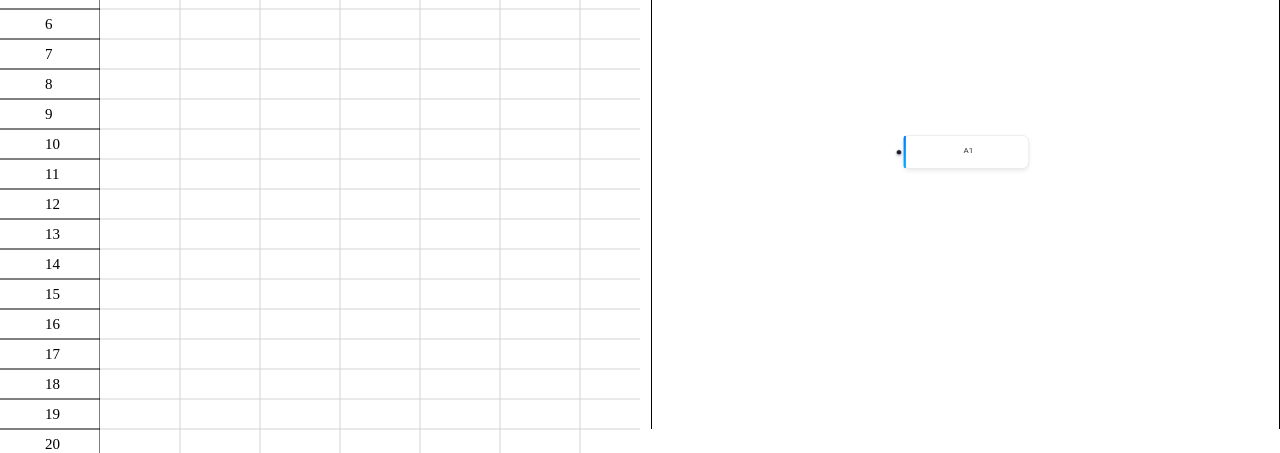
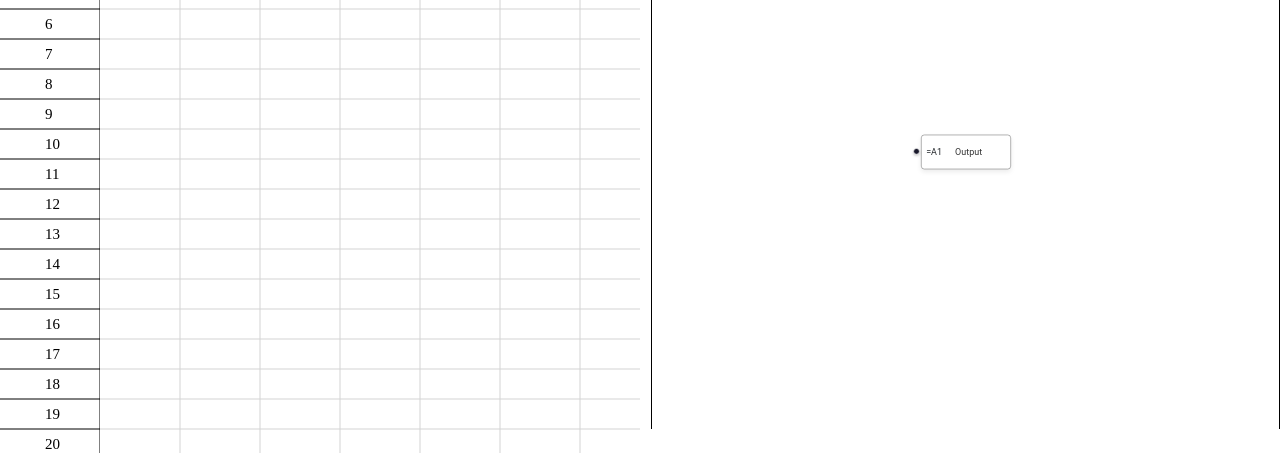
Before and after one commit to NathanaelEastwood/SheetAI, a React (Vite) app: page / in a window 1280 px wide. Shown: the part 371-824 px from the top of the page. Built offline with nearby package versions, Linux system fonts and the light colour scheme.

Commit message:
Made some adjustments to the styling of function nodes.

```diff
--- a/src/App.css
+++ b/src/App.css
@@ -282,28 +282,16 @@ html, body, #root {
 /* Modern, clean node style with a tasteful accent stripe */
 .modern-function-node {
   background: #ffffff;
-  border: 1px solid #e0e0e0;
-  border-radius: 12px;
+  border: 1px solid #888888;
+  border-radius: 5px;
   padding: 16px;
-  width: 220px;
+  width: 140px;
   box-shadow: 0 4px 8px rgba(0, 0, 0, 0.08);
   font-family: 'Roboto', 'Helvetica Neue', Helvetica, Arial, sans-serif;
   position: relative;
   transition: transform 0.2s ease, box-shadow 0.2s ease;
 }
 
-/* Accent stripe on the left for a subtle pop of color */
-.modern-function-node::before {
-  content: "";
-  position: absolute;
-  left: 0;
-  top: 0;
-  bottom: 0;
-  width: 4px;
-  background: linear-gradient(180deg, #007bff, #00aaff);
-  border-top-left-radius: 12px;
-  border-bottom-left-radius: 12px;
-}
 
 .modern-function-node:hover {
   box-shadow: 0 12px 24px rgba(0, 0, 0, 0.22);
@@ -333,10 +321,6 @@ html, body, #root {
   transition: border-color 0.2s ease;
 }
 
-.modern-function-node .input-field:focus {
-  border-color: #007bff;
-}
-
 /* Modern handle style */
 .handle {
   width: 12px;
--- a/src/Components/InteractionSpace/FunctionNode.tsx
+++ b/src/Components/InteractionSpace/FunctionNode.tsx
@@ -9,14 +9,14 @@ export default function ModernFunctionNode({ data, isConnectable }: NodeProps<Fu
     // Calculate the minimum required height for each side.
     // For more than one handle, the required height is the number of gaps * gap size.
     // For a single handle, we default to a minimal height (20px in this case).
-    const minLeftHeight = data.intakeNodes > 1 ? (data.intakeNodes - 1) * MIN_HANDLE_GAP : 20;
+    const minLeftHeight = data.inputNodes > 1 ? (data.inputNodes - 1) * MIN_HANDLE_GAP : 20;
     const minRightHeight = data.outputNodes > 1 ? (data.outputNodes - 1) * MIN_HANDLE_GAP : 20;
 
     // Use the maximum of the provided height and the minimal required heights.
     const finalHeight = Math.max(data.height, minLeftHeight, minRightHeight);
 
     // Calculate the offsets so the handles are evenly distributed.
-    const leftOffsets = calculateOffsets(data.intakeNodes, finalHeight);
+    const leftOffsets = calculateOffsets(data.inputNodes, finalHeight);
     const rightOffsets = calculateOffsets(data.outputNodes, finalHeight);
 
     return (
@@ -39,7 +39,29 @@ export default function ModernFunctionNode({ data, isConnectable }: NodeProps<Fu
             ))}
 
             <div className="content" style={{ height: `${finalHeight}px` }}>
+                {data.inputLabels.map((value, index) => (
+                    <div
+                        key={`input-label-${index}-${data.label}`}
+                        style={{
+                        position: "absolute",
+                        top: leftOffsets[index] + 5,
+                        left: 7
+                    }}>
+                        {value}
+                    </div>
+                    ))}
                 <label htmlFor="text">{data.label}</label>
+                {data.outputLabels.map((value, index) => (
+                    <div
+                        key={`output-label-${index}-${data.label}`}
+                        style={{
+                            position: "absolute",
+                            top: rightOffsets[index] + 5,
+                            right: 5
+                        }}>
+                        {value}
+                    </div>
+                ))}
             </div>
 
             {/* Right side connections */}
--- a/src/Components/InteractionSpace/InteractionSpace.tsx
+++ b/src/Components/InteractionSpace/InteractionSpace.tsx
@@ -39,7 +39,7 @@ const InteractionSpace: React.FC = () => {
     const [functionPaletteVisible, setFunctionPaletteVisible] = useState<boolean>(false);
 
     const initialNodes: Node[] = [
-        {id: '1', type: 'functionNode', targetPosition: Position.Left, position: {x: 100, y:100 }, data: {label: 'A1', intakeNodes: 1}, draggable: false}
+        {id: '1', type: 'functionNode', targetPosition: Position.Left, position: {x: 100, y:100 }, data: {label: 'Output', inputNodes: 1, inputLabels: ["=A1"], outputLabels: [], height: 20}, draggable: false}
     ]
 
     const initialEdges: any[] = [];
@@ -114,7 +114,7 @@ const InteractionSpace: React.FC = () => {
                     edgeTypes={edgeTypes}
                     onInit={(reactFlowInstance) => {
                         reactFlowRef.current = reactFlowInstance;
-                        reactFlowInstance.fitView({padding: 4}).then();  // Optional padding
+                        reactFlowInstance.fitView({padding: 6}).then();  // Optional padding
                     }}
 
                 />
--- a/src/Entities/InteractionSpace/FunctionNodeFactory.ts
+++ b/src/Entities/InteractionSpace/FunctionNodeFactory.ts
@@ -15,10 +15,12 @@ abstract class FunctionNodeFactory {
                     targetPosition: Position.Left,
                     sourcePosition: Position.Right,
                     data: {
-                        label: "Add",
-                        intakeNodes: 2,
+                        label: "",
+                        inputNodes: 2,
                         outputNodes: 1,
-                        height: 20
+                        height: 20,
+                        inputLabels: ["X", "Y"],
+                        outputLabels: ["X + Y = Z"]
                     }
                 }
             case 1:
@@ -32,10 +34,12 @@ abstract class FunctionNodeFactory {
                     targetPosition: Position.Left,
                     sourcePosition: Position.Right,
                     data: {
-                        label: "Subtract",
-                        intakeNodes: 2,
+                        label: "",
+                        inputNodes: 2,
                         outputNodes: 1,
-                        height: 20
+                        height: 20,
+                        inputLabels: ["X", "Y"],
+                        outputLabels: ["X - Y = Z"]
                     }
                 }
             case 2:
@@ -49,10 +53,12 @@ abstract class FunctionNodeFactory {
                     targetPosition: Position.Left,
                     sourcePosition: Position.Right,
                     data: {
-                        label: "Multiply",
-                        intakeNodes: 2,
+                        label: "",
+                        inputNodes: 2,
                         outputNodes: 1,
-                        height: 20
+                        height: 20,
+                        inputLabels: ["X", "Y"],
+                        outputLabels: ["X * Y = Z"]
                     }
                 }
             case 3:
@@ -66,10 +72,12 @@ abstract class FunctionNodeFactory {
                     targetPosition: Position.Left,
                     sourcePosition: Position.Right,
                     data: {
-                        label: "Divide",
-                        intakeNodes: 2,
+                        label: "",
+                        inputNodes: 2,
                         outputNodes: 1,
-                        height: 20
+                        height: 20,
+                        inputLabels: ["X", "Y"],
+                        outputLabels: ["X / Y = Z"]
                     }
                 }
             case 4:
@@ -83,10 +91,12 @@ abstract class FunctionNodeFactory {
                     targetPosition: Position.Left,
                     sourcePosition: Position.Right,
                     data: {
-                        label: "Modulo",
-                        intakeNodes: 2,
+                        label: "",
+                        inputNodes: 2,
                         outputNodes: 1,
-                        height: 20
+                        height: 20,
+                        inputLabels: ["X", "Y"],
+                        outputLabels: ["X % Y = Z"]
                     }
                 }
             case 5:
@@ -100,27 +110,12 @@ abstract class FunctionNodeFactory {
                     targetPosition: Position.Left,
                     sourcePosition: Position.Right,
                     data: {
-                        label: "Power",
-                        intakeNodes: 2,
+                        label: "",
+                        inputNodes: 2,
                         outputNodes: 1,
-                        height: 20
-                    }
-                }
-            case 6:
-                return {
-                    id: id.toString(),
-                    type: 'functionNode',
-                    position: {
-                        x: positionX,
-                        y: positionY
-                    },
-                    targetPosition: Position.Left,
-                    sourcePosition: Position.Right,
-                    data: {
-                        label: "Sum",
-                        intakeNodes: 2,
-                        outputNodes: 1,
-                        height: 20
+                        height: 20,
+                        inputLabels: ["X", "Y"],
+                        outputLabels: ["Xʸ = Z"]
                     }
                 }
             default:
@@ -134,10 +129,12 @@ abstract class FunctionNodeFactory {
                     targetPosition: Position.Left,
                     sourcePosition: Position.Right,
                     data: {
-                        label: "Multiply",
-                        intakeNodes: 2,
-                        outputNodes: 1,
-                        height: 20
+                        label: "unknown",
+                        inputNodes: 0,
+                        outputNodes: 0,
+                        height: 20,
+                        inputLabels: [],
+                        outputLabels: []
                     }
                 }
             }
--- a/src/Entities/InteractionSpace/FunctionNodeParameters.ts
+++ b/src/Entities/InteractionSpace/FunctionNodeParameters.ts
@@ -3,8 +3,10 @@ import {Node} from "@xyflow/react";
 type FunctionNodeParameters = Node<{
     label: string;
     height: number;
-    intakeNodes: number;
+    inputNodes: number;
     outputNodes: number;
+    inputLabels: string[];
+    outputLabels: string[];
 }>;
 
 export default FunctionNodeParameters;
--- a/src/Entities/InteractionSpace/FunctionsEnum.ts
+++ b/src/Entities/InteractionSpace/FunctionsEnum.ts
@@ -5,7 +5,6 @@ enum Functions {
     Divide,
     Modulo,
     Power,
-    Sum
 }
 
 export default Functions;
```
